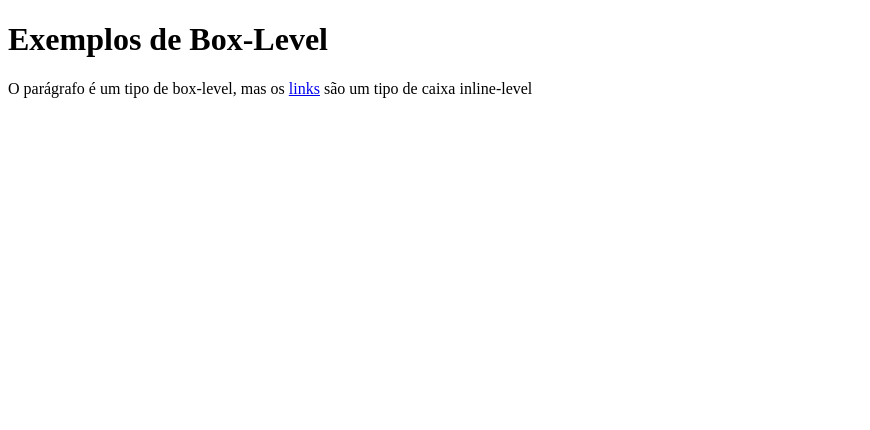
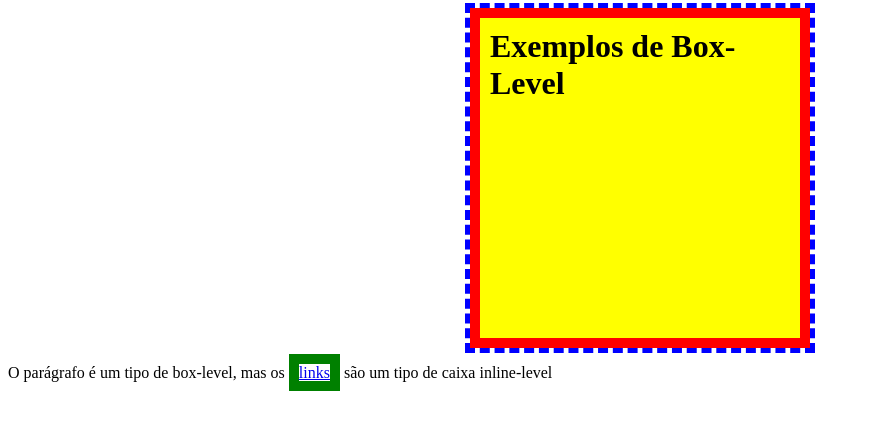
Before and after one commit to MateusTama/CursoEmVideo_HTML, a plain HTML site: page Aulas/aula21/caixa01.html in a window 1280 px wide. Shown: the whole page, without its empty margins (0-870 px from the left). Drawn offline with Linux system fonts and the light colour scheme.

Commit message:
Fim do exemplo 21

```diff
--- a/Aulas/aula21/caixa01.html
+++ b/Aulas/aula21/caixa01.html
@@ -4,6 +4,70 @@
     <meta charset="UTF-8">
     <meta name="viewport" content="width=device-width, initial-scale=1.0">
     <title>Model Box</title>
+    <style>
+        h1 { /* box-level */
+            /* display: block; */
+            background-color: yellow;
+
+            /* SIZE */
+
+            width: 300px;
+            height: 300px;
+
+            /* BORDER */
+
+            /* Border-width, border-style e border-color */
+            border: 10px solid red;
+
+            /* PADDING */
+
+            /*
+            padding-top: 10px;
+            padding-right: 10px;
+            padding-bottom: 10px;
+            padding-left: 10px;
+            */
+
+            /* Sentido Horário */
+            /* padding: 10px 10px 10px 10px; */
+
+            padding: 10px;
+
+            /* MARGIN */
+
+            /*
+            margin-top: 10px;
+            margin-right: 10px;
+            margin-bottom: 10px;
+            margin-left: 10px;
+            */
+
+            /* margin: 10px 10px 10px 10px; */
+
+            /* Centralizar no meio (serve para caixas). Para textos utilizar o text-align: center; */
+            margin: auto;
+
+            /* margin: 10px auto 20px auto */
+
+            /* OUTLINE */
+
+            /* Dentro do margin */
+            /*
+            outline-width: 5px;
+            outline-style: dashed;
+            outline-color: blue;
+            */
+
+            outline: 5px dashed blue;
+        }
+
+        /* border-style: dashed; = tracejada, border-style: dotted; = pontilhada, border-style: double; = linha dupla, border-style: groove; = tridimensional (semelhante a uma moldura) */
+        a { /* inline-level */
+            /* display: inline; */
+            border: 10px solid green;
+        }
+        /* display: inline-block; = inline porém assumo características de bloco como width e height */
+    </style>
 </head>
 <body>
     <!-- H1 é box-level -->
```
